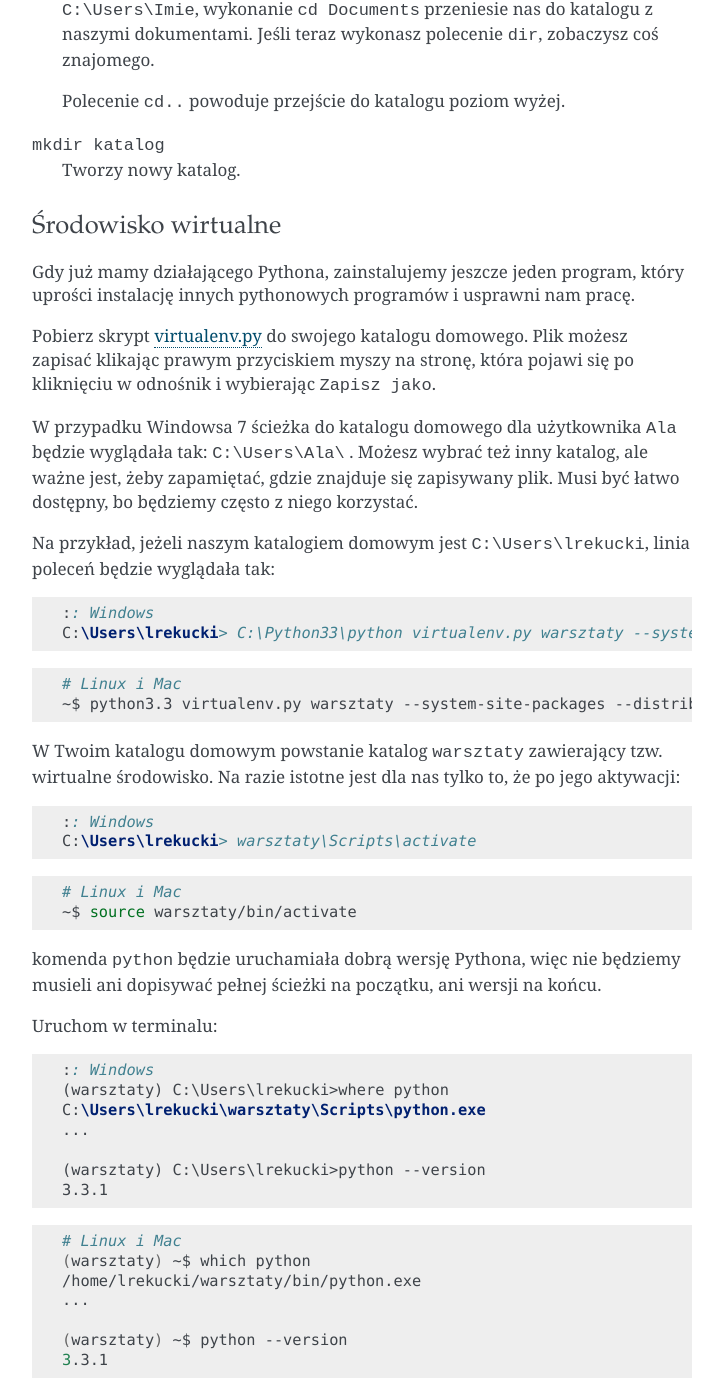
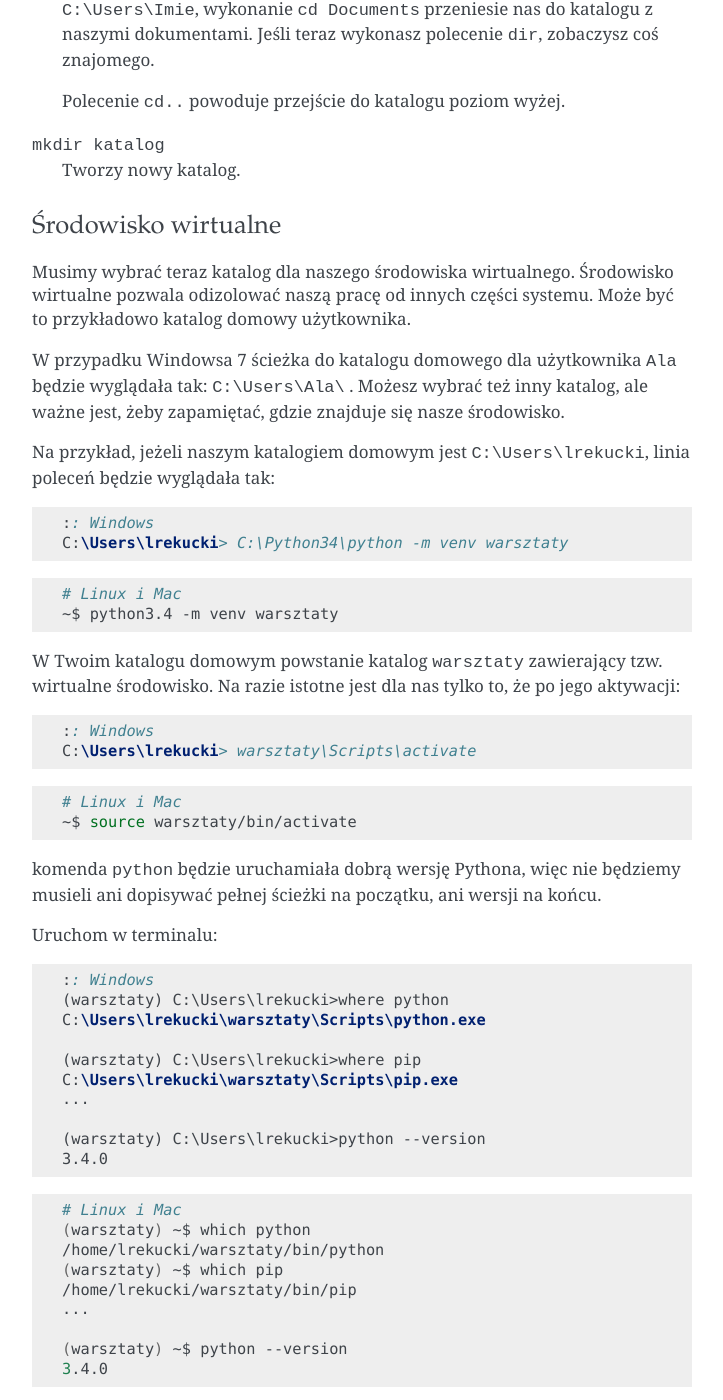
Before and after one commit to ggcarrots/django-carrots, a Sphinx documentation site: the page built from source/install.rst, in a window 1280 px wide and 1400 px high, scrolled down 1953 px. Shown: the whole window, without its empty margins (388-1111 px from the left). Built offline with Sphinx 7.4.7, drawn with Linux system fonts in a browser that asks for light colours; formulas are drawn with MathJax 3; some of the changed text lies outside the part shown.

Commit message:
python 3.4

```diff
--- a/source/install.rst
+++ b/source/install.rst
@@ -3,7 +3,7 @@ Instalacja
 ==========
 
 Na potrzeby warsztatów będzie nam potrzebny interpreter języka
-Python w wersji 3.2 lub 3.3. Poniżej znajdują się wskazówki, jak
+Python w wersji 3.4. Poniżej znajdują się wskazówki, jak
 sprawdzić, czy już go mamy, ewentualnie zainstalować wraz z
 przydatnymi narzędziami.
 
@@ -24,8 +24,7 @@ Aby sprawdzić czy i jaką wersję mamy, wpisz w linii poleceń:
 .. code-block:: sh
 
     $ python --version
-    Python 3.3.1
-
+    Python 3.4.0
 
 Jeśli nie ma dostępnej komendy python lub wyświetla ona nieodpowiednią wersję:
 
@@ -34,14 +33,14 @@ Ubuntu
 
 W linii poleceń wpisz::
 
-    sudo apt-get install python3
+    sudo apt-get install python3.4
 
 Fedora
 ------
 
 W linii poleceń wpisz::
 
-    sudo yum install python3
+    sudo yum install python3.4
 
 OS X
 ----
@@ -110,27 +109,23 @@ wejściu w ``Mój komputer``). Służą do tego polecenia:
 Środowisko wirtualne
 --------------------
 
-Gdy już mamy działającego Pythona, zainstalujemy jeszcze jeden program, który
-uprości instalację innych pythonowych programów i usprawni nam pracę.
-
-Pobierz skrypt `virtualenv.py`_ do swojego katalogu domowego. Plik możesz zapisać
-klikając prawym przyciskiem myszy na stronę, która pojawi się po kliknięciu w odnośnik i wybierając ``Zapisz jako``.
+Musimy wybrać teraz katalog dla naszego środowiska wirtualnego. Środowisko wirtualne pozwala
+odizolować naszą pracę od innych części systemu. Może być to przykładowo katalog domowy użytkownika.
 
 W przypadku Windowsa 7 ścieżka do katalogu domowego dla użytkownika ``Ala`` będzie wyglądała tak: ``C:\Users\Ala\`` .
-Możesz wybrać też inny katalog, ale ważne jest, żeby zapamiętać, gdzie znajduje się zapisywany plik.
-Musi być łatwo dostępny, bo będziemy często z niego korzystać.
+Możesz wybrać też inny katalog, ale ważne jest, żeby zapamiętać, gdzie znajduje się nasze środowisko.
 
 Na przykład, jeżeli naszym katalogiem domowym jest ``C:\Users\lrekucki``, linia poleceń będzie wyglądała tak:
 
 .. code-block:: bat
 
     :: Windows
-    C:\Users\lrekucki> C:\Python33\python virtualenv.py warsztaty --system-site-packages --distribute
+    C:\Users\lrekucki> C:\Python34\python -m venv warsztaty
 
 .. code-block:: sh
 
     # Linux i Mac
-    ~$ python3.3 virtualenv.py warsztaty --system-site-packages --distribute --python=python3
+    ~$ python3.4 -m venv warsztaty
 
 
 W Twoim katalogu domowym powstanie katalog ``warsztaty`` zawierający tzw.
@@ -156,28 +151,76 @@ Uruchom w terminalu:
     :: Windows
     (warsztaty) C:\Users\lrekucki>where python
     C:\Users\lrekucki\warsztaty\Scripts\python.exe
+
+    (warsztaty) C:\Users\lrekucki>where pip
+    C:\Users\lrekucki\warsztaty\Scripts\pip.exe
     ...
 
     (warsztaty) C:\Users\lrekucki>python --version
-    3.3.1
+    3.4.0
 
 .. code-block:: sh
 
     # Linux i Mac
     (warsztaty) ~$ which python
-    /home/lrekucki/warsztaty/bin/python.exe
+    /home/lrekucki/warsztaty/bin/python
+    (warsztaty) ~$ which pip
+    /home/lrekucki/warsztaty/bin/pip
     ...
 
     (warsztaty) ~$ python --version
-    3.3.1
+    3.4.0
 
 
-.. _python.org: http://python.org/download/releases/3.3.1/
-.. _virtualenv.py: https://raw.github.com/pypa/virtualenv/c881ae56d34a578b3f61326ed7745ef2e6d269d0/virtualenv.py
+.. _python.org: http://python.org/download/releases/3.4.0/
+
+W razie problemów po wpisaniu ``which pip`` może być potrzeba przeinstalowania pip:
+
+.. code-block:: sh
+
+    python -m pip uninstall pip
+    python -m ensurepip
+
+Podsumowanie
+------------
+
+Instalacja nowego środowiska wirtualnego:
+
+.. code-block:: bat
+
+    :: Windows
+    C:\Users\lrekucki> C:\Python34\python -m venv warsztaty
+
+.. code-block:: sh
+
+    # Linux i Mac
+    ~$ python3.4 -m venv warsztaty
+
+Aktywacja środowiska wirtualnego:
+
+.. code-block:: bat
+
+    :: Windows
+    C:\Users\lrekucki> warsztaty\Scripts\activate
+
+.. code-block:: sh
+
+    # Linux i Mac
+    ~$ source warsztaty/bin/activate
+
+Upewnij się, że używasz właściwej wersji pythona:
+
+.. code-block:: sh
+
+    (warsztaty) ~$ python --version
+    3.4.0
 
 
 IPython
 -------
+
+Ewentualnie możemy zainstalować ``IPython``, który poprawi wygląd i wygodę korzystania
+z konsoli Pythona.
 
 Zainstaluj ``IPython``:
 
```
Also changed, not shown: other parts of source/install.rst (+2 -2 lines), source/python_quickstart.rst (+30 -9 lines).
